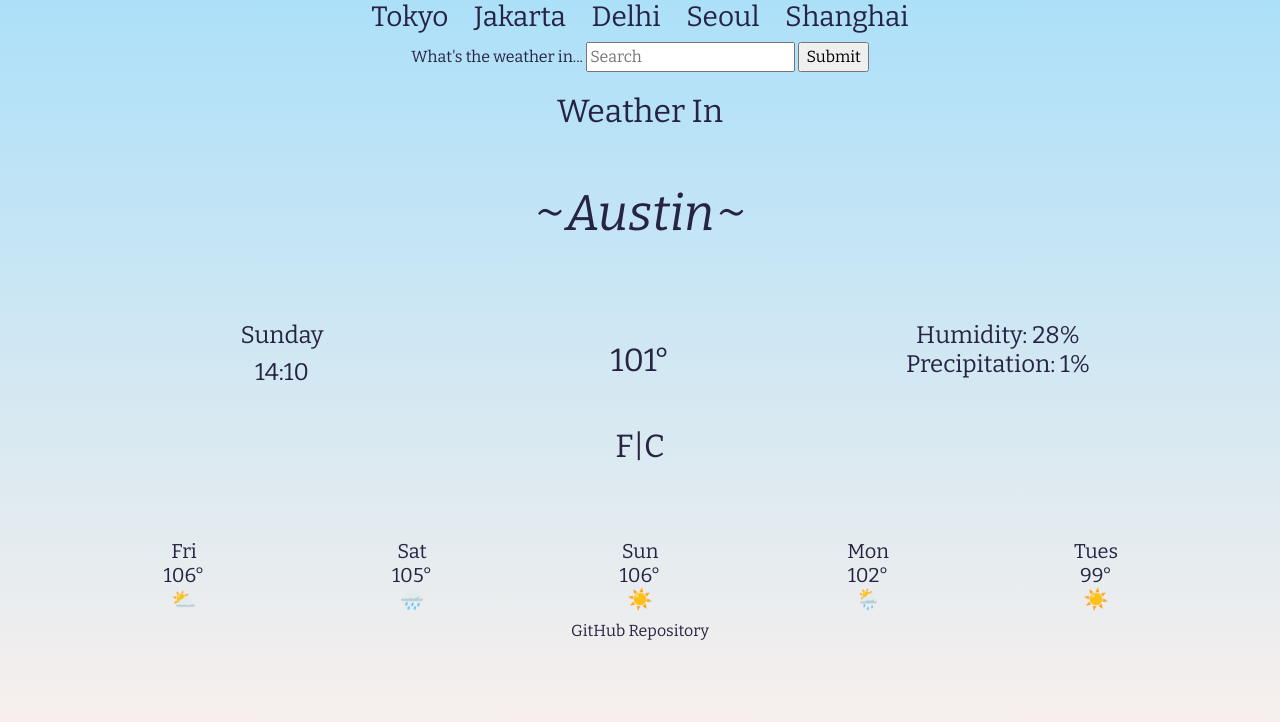
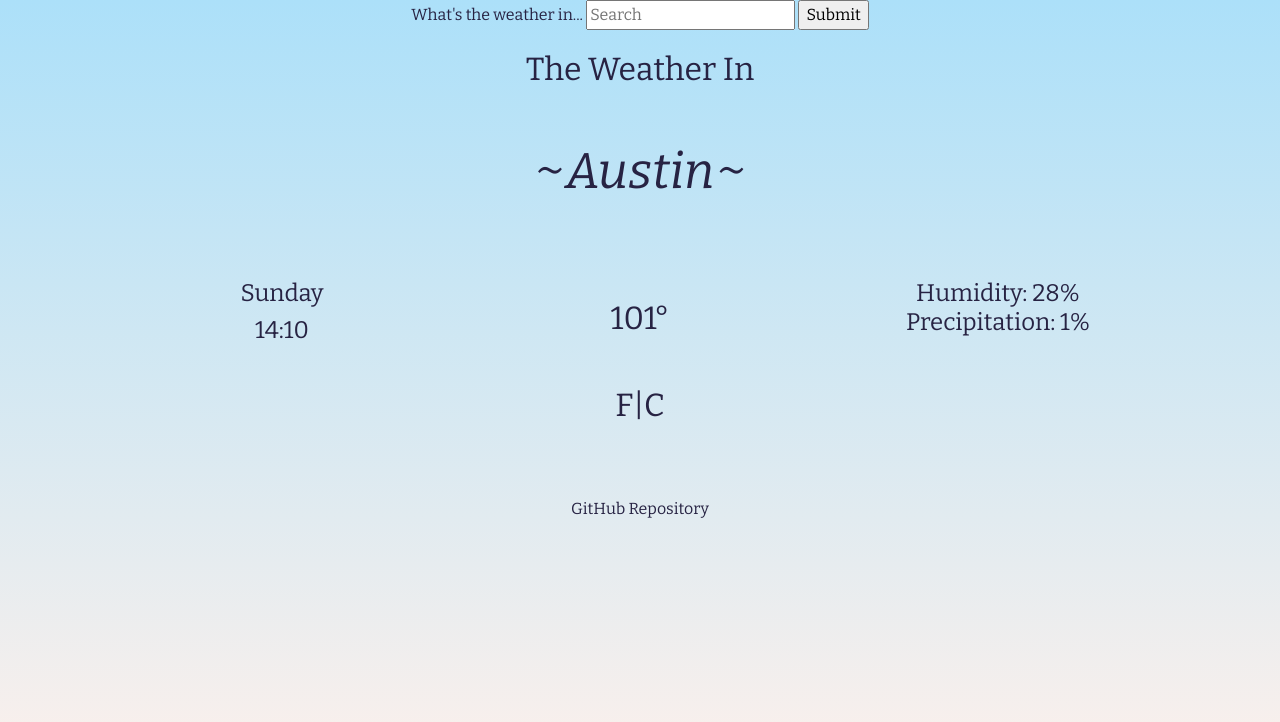
Before and after one commit to mmccurdy00/Weather-App, a plain HTML site: page index.html in a window 1280 px wide. Drawn offline with nearby package versions, Linux system fonts and the light colour scheme.

Commit message:
Cleaned up HTML & CSS

```diff
--- a/index.html
+++ b/index.html
@@ -20,17 +20,12 @@
     <link rel="stylesheet" type="text/css" href="style.css" />
   </head>
   <body>
-    <h3>
-      <span class="city">Tokyo</span> <span class="city">Jakarta</span>
-      <span class="city">Delhi</span> <span class="city">Seoul</span>
-      <span class="city">Shanghai</span>
-    </h3>
     <form>
       <label for="Search">What's the weather in...</label>
       <input id="search-input" type="text" placeholder="Search" />
       <input id="search" type="submit" />
     </form>
-    <h2>Weather In</h2>
+    <h2>The Weather In</h2>
     <h1>~Austin~</h1>
     <div class="container text-center main">
       <div class="row align-items-start">
@@ -54,55 +49,6 @@
         </div>
       </div>
     </div>
-    <div class="container text-center forecast">
-      <div class="row align-items-start">
-        <div class="col">
-          <h5>
-            Fri
-            <br />
-            106°
-            <br />
-            ⛅
-          </h5>
-        </div>
-        <div class="col">
-          <h5>
-            Sat
-            <br />
-            105°
-            <br />
-            🌧️
-          </h5>
-        </div>
-        <div class="col">
-          <h5>
-            Sun
-            <br />
-            106°
-            <br />
-            ☀️
-          </h5>
-        </div>
-        <div class="col">
-          <h5>
-            Mon
-            <br />
-            102°
-            <br />
-            🌦️
-          </h5>
-        </div>
-        <div class="col">
-          <h5>
-            Tues
-            <br />
-            99°
-            <br />
-            ☀️
-          </h5>
-        </div>
-      </div>
-    </div>
     <a href="https://github.com/mmccurdy00/week-6-challenge"
       >GitHub Repository</a
     >
--- a/style.css
+++ b/style.css
@@ -27,19 +27,12 @@ h2 {
   transition: 150ms ease-in-out;
   padding: 10px;
 }
-.city:hover {
-  color: #e3f6f5;
-}
 .search-bar {
   max-width: 40%;
   margin: 0 auto;
   padding: 20px;
 }
-a:hover {
-  color: #e3f6f5;
-}
 a {
   text-decoration: none;
   color: #272343;
-  transition: 150ms ease-in-out;
 }
```
